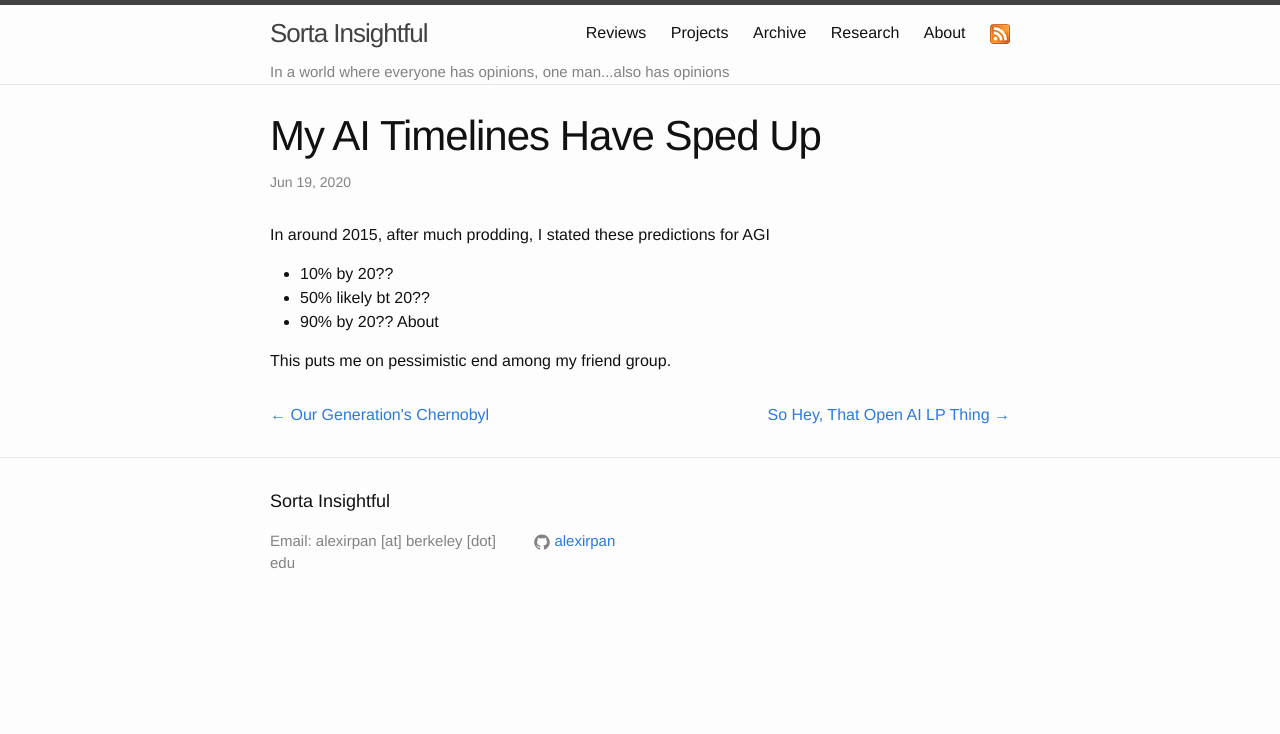
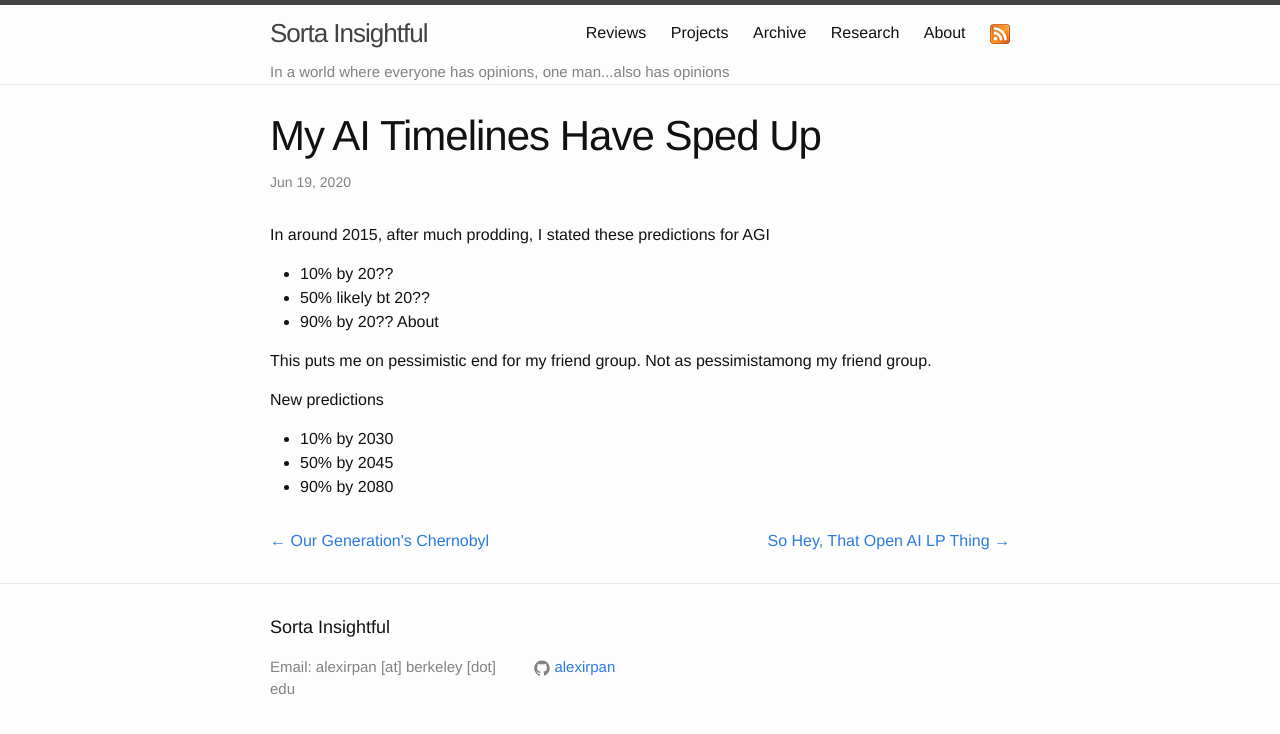
Before and after one commit to alexirpan/alexirpan.github.io, a Jekyll site: the page built from _posts/2020-06-19-ai-timelines.markdown, in a window 1280 px wide. Shown: the top 734 px of the page. Built offline with Jekyll 4.4.1, drawn with Linux system fonts in a browser that asks for light colours; nearby versions of some CDN libraries.

Commit message:
Some more work

```diff
--- a/_posts/2020-06-19-ai-timelines.markdown
+++ b/_posts/2020-06-19-ai-timelines.markdown
@@ -11,4 +11,10 @@ In around 2015, after much prodding, I stated these predictions for AGI
 * 90% by 20??
 About
 
-This puts me on pessimistic end among my friend group.
+This puts me on pessimistic end for my friend group. Not as pessimistamong my friend group.
+
+New predictions
+
+* 10% by 2030
+* 50% by 2045
+* 90% by 2080
```
